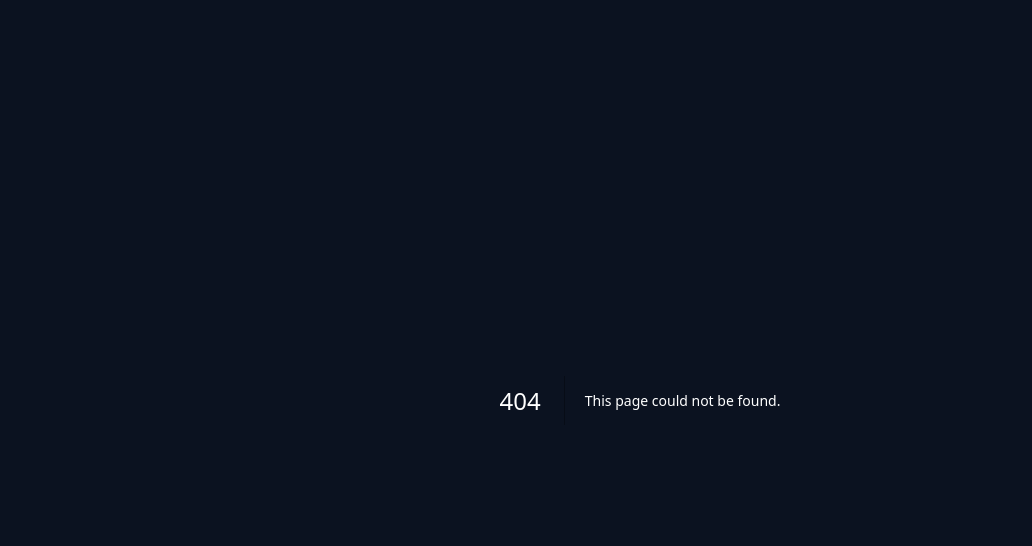
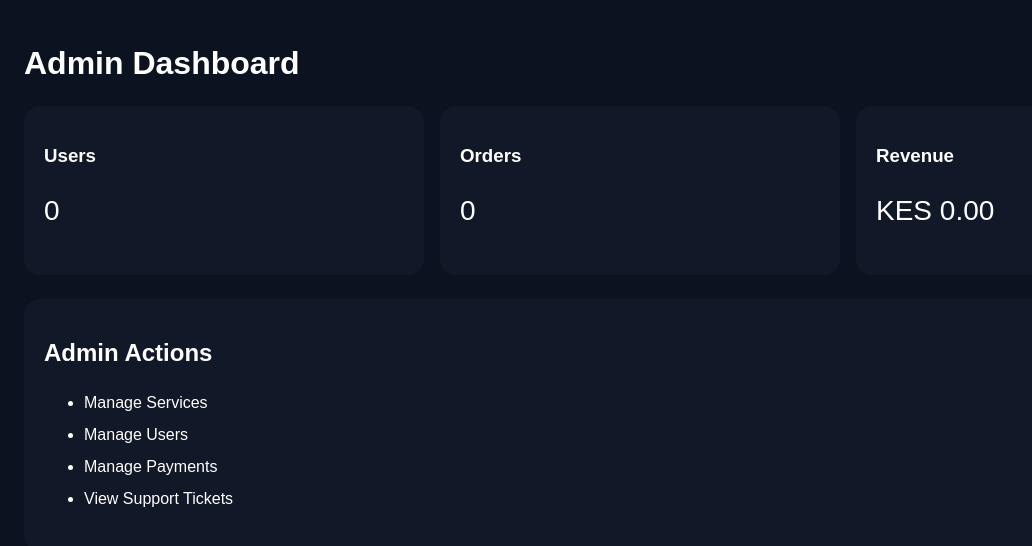
Before and after one commit to adeztech2/adez-smm-panel, a Next.js app: page /admin in a window 1280 px wide. Before the commit this address had no page. Shown: the top 546 px of the page, without its empty margins (0-1032 px from the left). Built offline with nearby package versions, Linux system fonts and the light colour scheme.

Commit message:
Create page.tsx

```diff
--- /dev/null
+++ b/app/admin/page.tsx
@@ -0,0 +1,35 @@
+export default function AdminPage() {
+return (
+<main style={{ minHeight: "100vh", padding: 24 }}>
+<h1 style={{ fontSize: 32, marginBottom: 24 }}>Admin Dashboard</h1>
+
+  <div style={{ display: "grid", gridTemplateColumns: "repeat(auto-fit,minmax(220px,1fr))", gap: 16 }}>
+    <div style={{ background: "#111827", padding: 20, borderRadius: 16 }}>
+      <h3>Users</h3>
+      <p style={{ fontSize: 28 }}>0</p>
+    </div>
+
+    <div style={{ background: "#111827", padding: 20, borderRadius: 16 }}>
+      <h3>Orders</h3>
+      <p style={{ fontSize: 28 }}>0</p>
+    </div>
+
+    <div style={{ background: "#111827", padding: 20, borderRadius: 16 }}>
+      <h3>Revenue</h3>
+      <p style={{ fontSize: 28 }}>KES 0.00</p>
+    </div>
+  </div>
+
+  <div style={{ marginTop: 24, background: "#111827", borderRadius: 16, padding: 20 }}>
+    <h2>Admin Actions</h2>
+    <ul style={{ lineHeight: 2 }}>
+      <li>Manage Services</li>
+      <li>Manage Users</li>
+      <li>Manage Payments</li>
+      <li>View Support Tickets</li>
+    </ul>
+  </div>
+</main>
+
+);
+}
```
